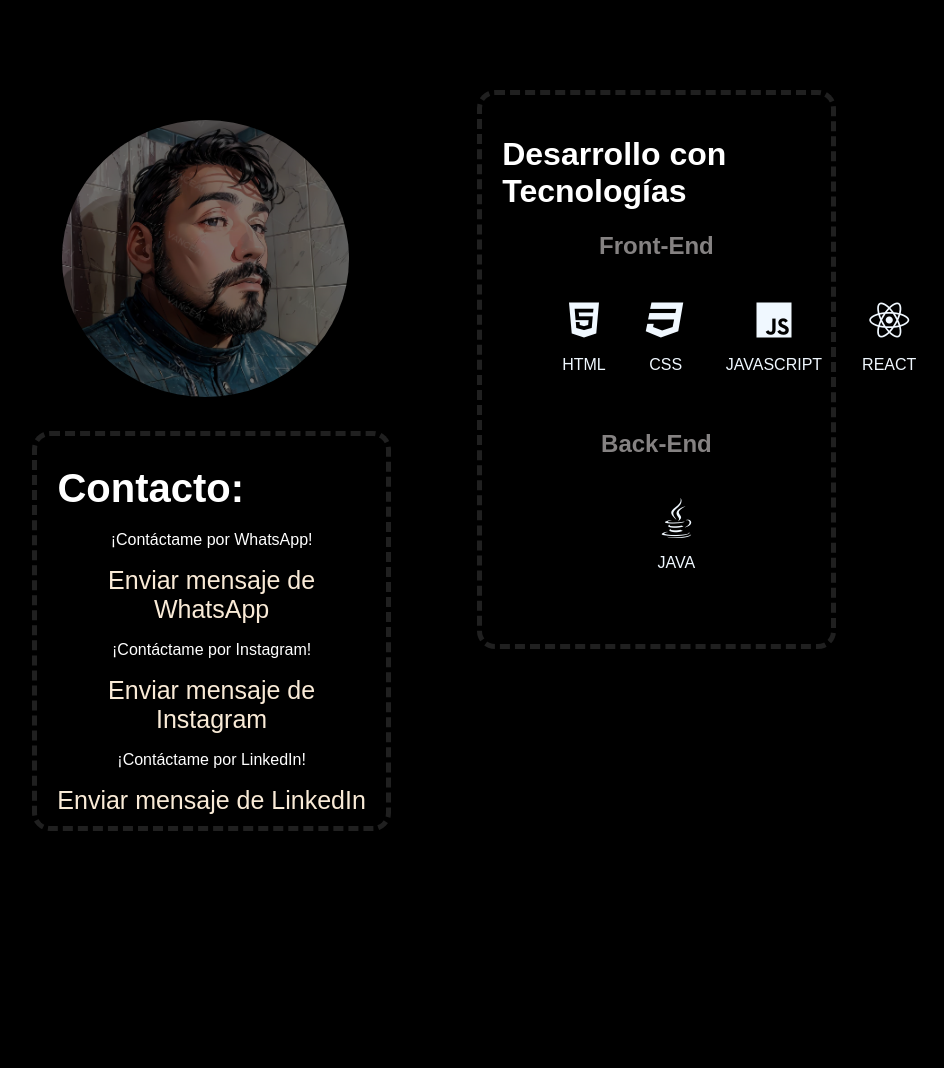
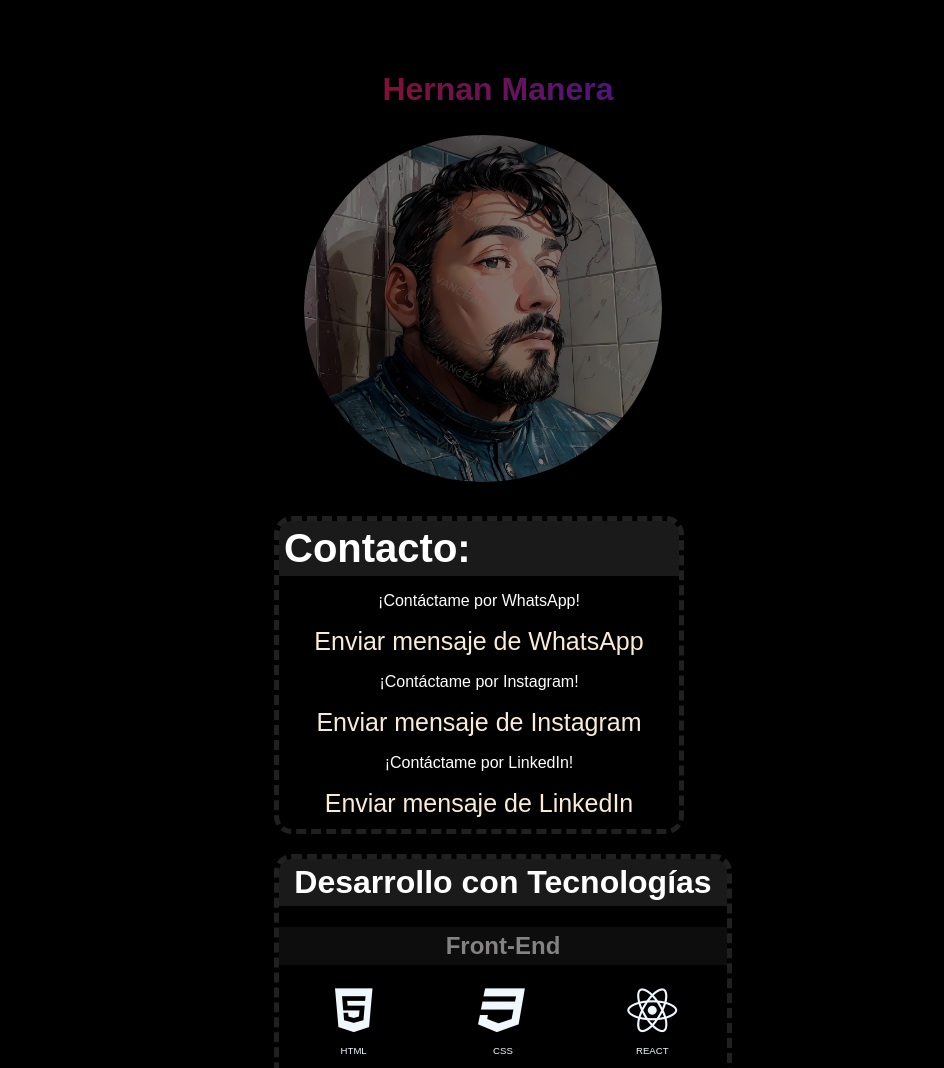
Before and after one commit to Uboras/paginaMensajeria.io, a plain HTML site: page index.html in a window 1280 px wide. Shown: the top 1068 px of the page, without its empty margins (142-1086 px from the left). Before the commit the page ends 871 px from the top, so only its background shows below. Drawn offline with Linux system fonts and the light colour scheme; a web font is replaced by a local one.

Commit message:
Add files via upload

```diff
--- a/index.css
+++ b/index.css
@@ -6,46 +6,68 @@
 body {
     width: 70%;
     background-color: black;
-    margin: 0px 10% ;
+    margin: auto;
     padding-top: 50px;
-    display: flex;
-justify-content: space-evenly;
+    display: block;
+    justify-content: center;
 }
-.Derecho{
+
+.Derecho {
     font-family: 'Kosugi', sans-serif;
+    display: block;
+    width: 50%;
+    align-items: center;
+    margin: auto;
 
-    display: block;
-    width: 40%;
-    align-items: center;
-    padding: auto;
-    margin: 40px;
 }
-.tecnologias{
-    text-align: center;
-    padding: 20px;
+
+.tecnologias {
+    width: 100%;
+    justify-content: space-around;
     border: 5px dashed rgba(161, 160, 160, 0.2);
     border-radius: 18px;
 }
-.tecnologias:hover , .container-datos:hover{
+
+.tecnologias:hover,
+.container-datos:hover {
     background-color: rgba(255, 255, 255, 0.05);
 
 }
+
 .container-todo {
     display: block;
-    width: 40%;
+    width: 50%;
+   justify-content: center;
   align-items: center;
-    padding: auto;
-    margin: 40px;
+    margin: 20px auto;
 }
-.Container-foto{
+
+.container-foto_nombre {
+    font-family: 'Kosugi', sans-serif;
+    font-size: 2em;
+    background: linear-gradient(to right, #961111, #3a15a0);
+    -webkit-background-clip: text;
+    background-clip: text;
+    color: transparent;
+    text-align: center;
+    transition: text-shadow 1s, color 1s;
+}
+.container-foto_nombre:hover {
+    color: grey;
+    text-shadow: 2px 2px  1px rgb(98, 180, 30), 4px 4px 1px #3a15a0, 6px 6px 1px #cddd3a;
+
+}
+.Container-foto {
     margin: auto;
     width: auto;
     height: auto;
     background-color: aliceblue;
 }
+
 .Container-foto-foto {
 
     margin: 30px;
+    margin-top: 5px;
     border-radius: 50%;
     max-width: 80%;
     opacity: 0.5;
@@ -62,34 +84,39 @@ justify-content: space-evenly;
     font-family: 'Kosugi', sans-serif;
     color: white;
     max-width: 400px;
-    padding: 10px;
+    padding: 0px 0px 10px 0px;
     border-radius: 18px;
     text-align: center;
     border: 5px dashed rgba(161, 160, 160, 0.2);
 }
 
-.container-datos_h1{
+.container-datos_h1 {
     font-family: 'Kosugi', sans-serif;
     font-size: 40px;
     color: white;
-    margin:20px 10px;
     text-align: start;
+    padding: 5px;
+    margin  : 0px;
+    border-radius: 13px 13px 0px 0px ;
+    background-color: rgba(255, 255, 255, 0.1);
+}
 
-}
-button:hover{
-    color:#3498db;
+button:hover {
+    color: #3498db;
     border: none;
     text-shadow: 1px 1px 1px rgb(255, 255, 255);
-
+    scale: 1.1;
 }
 
-button{
+button {
+    transition: scale 0.8s;
     font-family: 'Kosugi', sans-serif;
     font-size: 25px;
     background: none;
     color: antiquewhite;
     border: none;
 }
+
 a {
     color: #3498db;
     text-decoration: none;
@@ -98,55 +125,97 @@ a {
 a:hover {
     text-decoration: underline;
 }
-.tecnologias-list, .java-list {
 
-    display: flex;
-
+.tecnologias-list,
+.java-list {
+    display: grid;
+    grid-template: "auto auto auto"
+        "auto auto auto";
     width: auto;
+    margin: 0px;
+    padding: 0px;
     justify-content: space-around;
     color: aliceblue;
     list-style: none;
 
 }
-i{
-    font-size: 40px;
+
+i {
+    font-size: 50px;
 }
-.li-web{
-    margin: 20px;
+
+.tecnologias-name {
+    font-size: 0.6em;
+    text-align: center;
+}
+
+.li-web {
+    width: 50px;
+
     font-size: 1em;
     display: block;
-justify-content: center;
+    text-align: center;
     transition: scale 0.5s;
 }
-.li-web:hover{
+
+.li-web:hover {
     color: #3498db;
-    text-shadow:1px 1px 1px #3498db;
+    text-shadow: 1px 1px 1px #3498db;
     scale: 1.2;
 }
-.tecnologias-name:hover{
+
+.tecnologia-h1 {
+    margin-top: 0px;
+    border-radius: 13px 13px 0px 0px ;
+    background-color: rgba(255, 255, 255, 0.1);
+    color: white;
+    text-align: center;
+    padding: 5px;
 }
-.tecnologia-h1{
-color: white;
-text-align: start;
-}
-.tecnologia-h2{
 
+.tecnologia-h2 {
+    background-color: rgba(255, 255, 255, 0.05);
+    text-align: center;
     color: rgb(133, 130, 130);
+    padding: 5px;
 
 }
-@media (max-width: 768px){
-    body{
+@media (max-width: 768px) {
+    .container-datos_h1  {
+        font-size: 1em;
+padding-left: 15px ;
+    }
+    .tecnologia-h1, .tecnologia-h2{
+        font-size: 1em;
+    }
+    .tecnologias .container-todo {
+        margin: auto;
+    }
+
+    body {
         display: block;
+
     }
-    .Container-foto-foto{
+
+    .Derecho {
+
+        width: 85%;
+        margin: auto;
+max-width: 400px;
+padding: 10px;
+    }
+
+    .Container-foto-foto {
         width: auto;
 
     }
-.container-todo{
+
+    .container-todo {
         width: 90%;
 
     }
-    button{
+
+    button {
 
         font-size: 20px;
         background: none;
--- a/index.html
+++ b/index.html
@@ -14,8 +14,13 @@
 
 </head>
 <body>
+<nav>
+
+</nav>
+
     <div class="container-todo">
         <div class="container-foto">
+            <h1 class="container-foto_nombre">Hernan Manera</h1>
             <img class="Container-foto-foto" src="./foto.jpg"/>
         </div>
         <div class="container-datos">
@@ -29,21 +34,16 @@
         </div>
     </div>
 <div class="Derecho" >
-    <div >
+
     <div class="tecnologias">
         <h1 class="tecnologia-h1">Desarrollo con Tecnologías </h1>
         <h2 class="tecnologia-h2">Front-End</h2>
             <ul class="tecnologias-list">
-                <li class="li-web">
-                    <span class="li-icono"> <i class="fa-brands fa-html5"></i>
-                        <p class="tecnologias-name">HTML</p>
-                </span>
-                </li>
-                <li class="li-web"><span class="li-icono"><i class="fab fa-css3"></i></span><p class="tecnologias-name">CSS</p> </li>
-                <li class="li-web"><span class="li-icono"><i class="fab fa-js"></i><p class="tecnologias-name">JAVASCRIPT</p> </li>
-                <li class="li-web"><span class="li-icono"><i class="fab fa-react"></i></span> <p class="tecnologias-name">REACT</p></li>
+                <li class="li-web"><span class="li-icono"><i class="fa-brands fa-html5"></i><p class="tecnologias-name">HTML</p></span></li>
+                <li class="li-web"><span class="li-icono"><i class="fab fa-css3"></i><p class="tecnologias-name">CSS</p></span></li>
+                <li class="li-web"><span class="li-icono"><i class="fab fa-react"></i><p class="tecnologias-name">REACT</p></span> </li>
+                <li class="li-web"><span class="li-icono"><i class="fab fa-js"         ></i><p class="tecnologias-name">JAVASCRIPT</p></span></li>
             </ul>
-
 
         <h2 class="tecnologia-h2">Back-End</h2>
         <ul class="java-list">
```
Also changed, not shown: 1 other file. Lines whose indentation alone changed are shown as unchanged.
